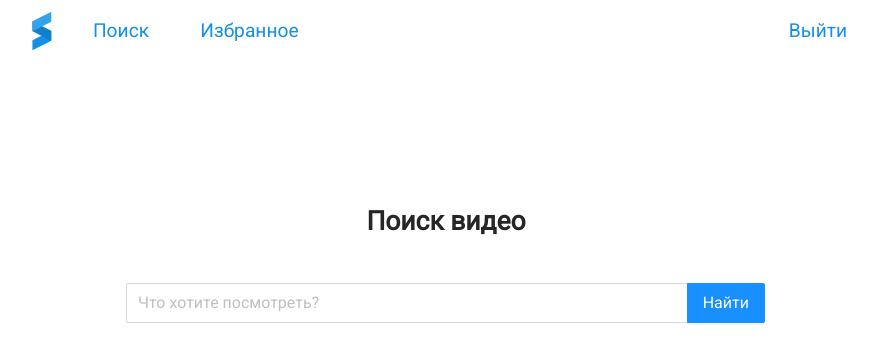
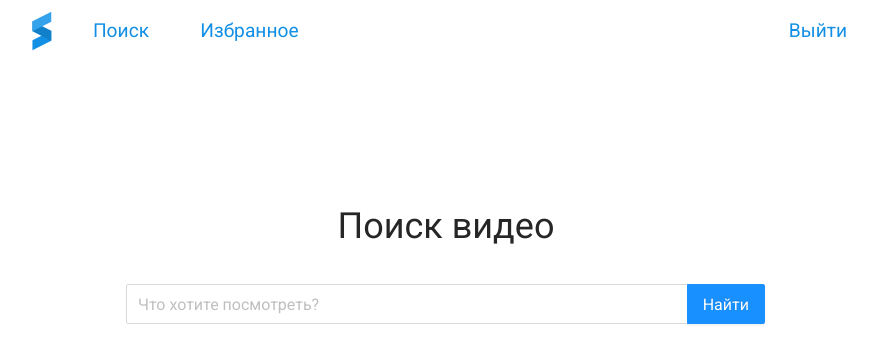
Before and after one commit to NightOfNights/sibdev-youtube-search, a React (Create React App) app: page /search in a window 1280 px wide. Shown: the top 362 px of the page, without its empty margins (194-1071 px from the left). Built offline with nearby package versions, Linux system fonts and the light colour scheme; sample sign-in values are in the browser's storage.

Commit message:
правки

```diff
--- a/src/components/navbar/navbar.scss
+++ b/src/components/navbar/navbar.scss
@@ -1,6 +1,7 @@
 .navbar {
   display: flex;
   align-items: center;
+
   &__logo {
     width: 48px;
     height: 48px;
--- a/src/components/searchInput/searchInput.scss
+++ b/src/components/searchInput/searchInput.scss
@@ -0,0 +1,3 @@
+.search-input {
+  border-radius: 5px !important;
+}
--- a/src/pages/searchPage/searchPage.scss
+++ b/src/pages/searchPage/searchPage.scss
@@ -1,8 +1,9 @@
 .search-page {
   &__header {
     text-align: center;
-    font-weight: bold;
-    font-size: 1.65rem;
-    margin-bottom: 5vh;
+    font-weight: 500;
+    font-size: 2.25rem;
+    line-height: 3.25rem;
+    margin-bottom: 4vh;
   }
 }
--- a/src/pages/searchResultPage/searchResultPage.js
+++ b/src/pages/searchResultPage/searchResultPage.js
@@ -13,12 +13,12 @@ const SearchResultPage = () => {
   ).query;
 
   const handleFavouriteClick = () => {
-    console.log('favourite added');
+    console.log('favourite clicked');
   };
 
   const favouriteIcon = (
     <HeartOutlined
-      className="search-result__favorite-icon"
+      className="search-result-page__favorite-icon"
       onClick={handleFavouriteClick}
     />
   );
--- a/src/pages/searchResultPage/searchResultPage.scss
+++ b/src/pages/searchResultPage/searchResultPage.scss
@@ -0,0 +1,15 @@
+.search-result-page {
+  padding: 4vh 2vw;
+
+  &__header {
+    font-weight: normal;
+    font-size: 1.75rem;
+    line-height: 2.5rem;
+    margin-bottom: 1vh;
+  }
+
+  &__favorite-icon {
+    font-size: 1.1rem;
+    color: var(--primary-color) !important;
+  }
+}
```
